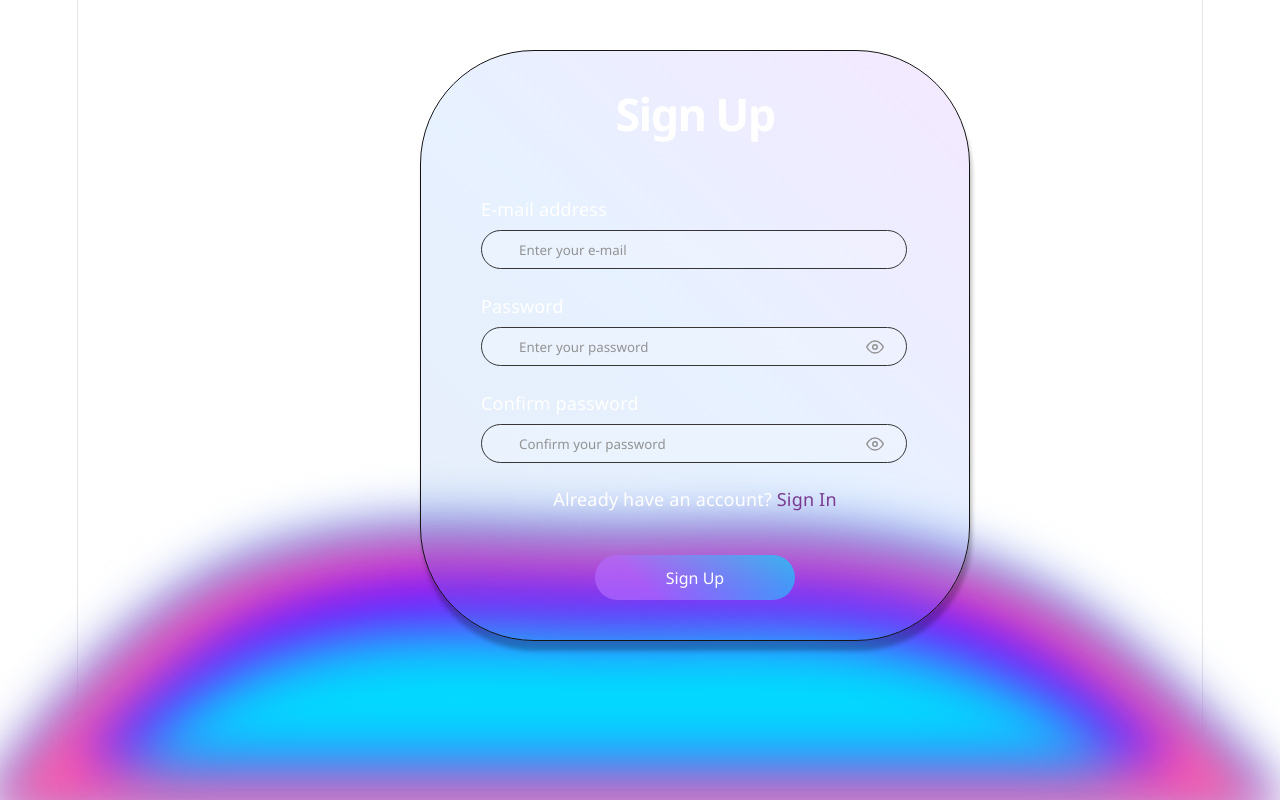
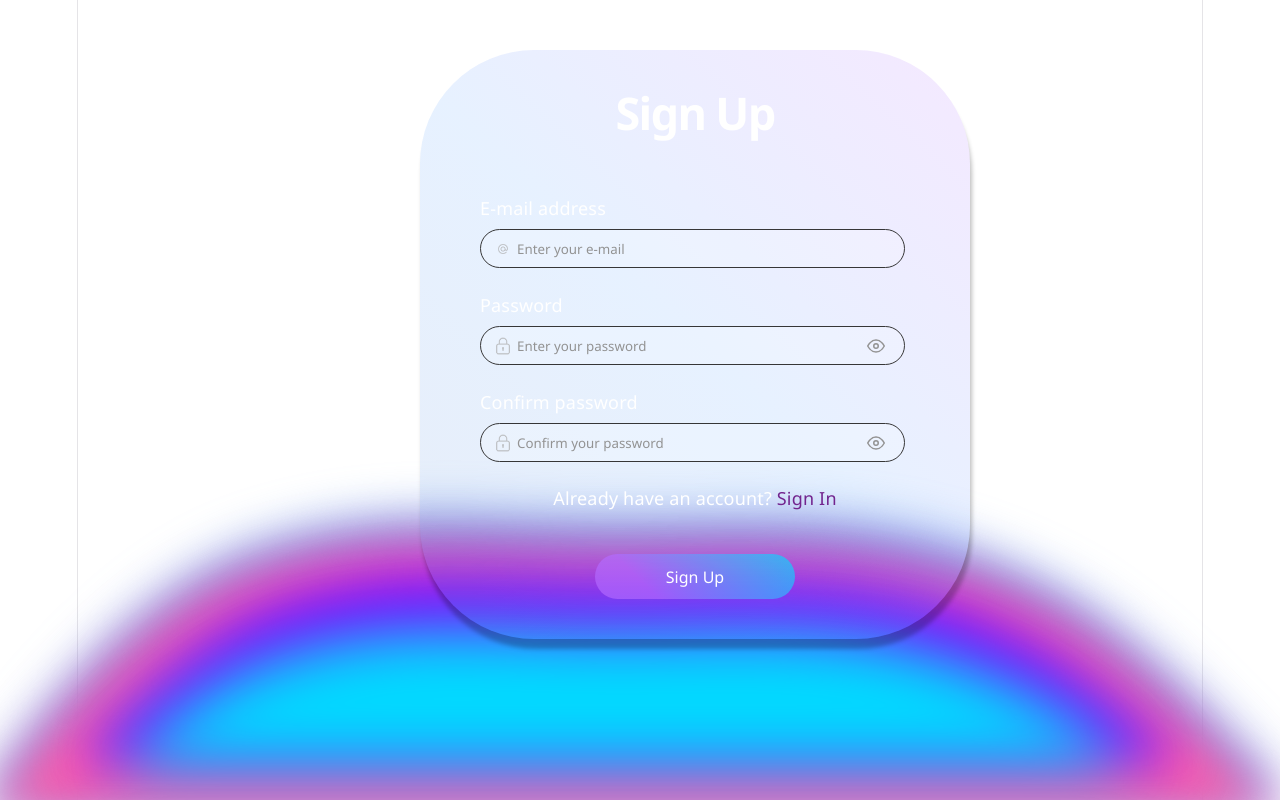
Before and after one commit to Amel2004M/AI-project, a React (Vite) app in the folder frontend/: page / in a window 1280 px wide. Built offline with nearby package versions, Linux system fonts and the light colour scheme.

Commit message:
fixed some css issues and added icons in the SignUp page

```diff
--- a/frontend/src/components/Template.css
+++ b/frontend/src/components/Template.css
@@ -2,7 +2,7 @@
   width: 550px;
   min-height: 520px;
   border-radius: 114px;
-  border: 1px solid #141415;
+  border: 1px solid linear-gradient(223deg, rgba(71, 31, 114, 0.564) 2.02%, rgba(46, 80, 124, 0.541) 50%, rgba(46, 74, 120, 0.596) 97.98%);
   background: linear-gradient(223deg, rgba(179, 107, 255, 0.15) 2.02%, rgba(91, 162, 255, 0.15) 50%, rgba(90, 139, 217, 0.15) 97.98%);
   box-shadow: 2px 10px 4px 0 rgba(0, 0, 0, 0.25);
   z-index: 1;
--- a/frontend/src/pages/SignIn.css
+++ b/frontend/src/pages/SignIn.css
@@ -42,7 +42,7 @@
 }
 
 .sign-in .SignUp{
-    color: #783B90;
+    color: #72248e;
     font-family: 'Segoe UI', Tahoma, Geneva, Verdana, sans-serif;
     font-style: normal;
     font-weight: 500;
--- a/frontend/src/pages/SignUp.css
+++ b/frontend/src/pages/SignUp.css
@@ -8,11 +8,12 @@
 .sign-up input{
     color: white;
     font-family: 'Segoe UI', Tahoma, Geneva, Verdana, sans-serif;
-    width: 420px;
+    width: 385px;
     height: 35px;
     border-radius: 30px;
     border: 1px solid #363637;
     background: rgba(255, 255, 255, 0.15);
+    padding-left: 36px;
     display: flex;
     justify-content: center;
     align-items: center;
@@ -23,7 +24,6 @@
     color: #939393;
     font-weight: 400;
     line-height: normal;
-    padding-left: 35px;
 }
 
 .sign-up .input_grp {
@@ -31,6 +31,20 @@
   flex-direction: column;
   gap: 8px;
   width: 100%;
+}
+
+.input-wrapper{
+    position: relative;
+}
+
+.left-icon {
+  position: absolute;
+  left: 72px;
+  top: 28%;
+  transform: translateX(-58px);
+  width: 18px;
+  height: 18px;
+  opacity: 0.7;
 }
 
 .sign-up p{
@@ -42,7 +56,7 @@
 }
 
 .sign-up .SignIn{
-    color: #783B90;
+    color: #72248e;
     font-family: 'Segoe UI', Tahoma, Geneva, Verdana, sans-serif;
     font-style: normal;
     font-weight: 500;
@@ -52,7 +66,7 @@
 
 .sign-up .eye-btn {
     position: absolute;
-    right: 85px;
+    right: 25px;
     transform: translateY(-28px);
     background: none;
     border: none;
--- a/frontend/src/pages/SignUp.jsx
+++ b/frontend/src/pages/SignUp.jsx
@@ -2,6 +2,8 @@ import React, { useState } from 'react';
 import { Link } from 'react-router-dom';
 import "./SignUp.css";
 import Template from "../components/Template.jsx";
+import emailIcon from "../assets/email.png";
+import passwordIcon from "../assets/password.png";
 
 const SignUp = () => {
   const [email, setEmail] = useState('');
@@ -30,6 +32,7 @@ const SignUp = () => {
         <div className='input_grp'>
           <label htmlFor="E-mail">E-mail address</label>
           <div className="input-wrapper">
+            <img src={emailIcon} alt="e-mail icon" className='left-icon' />
             <input
               type="email"
               id="E-mail"
@@ -45,6 +48,7 @@ const SignUp = () => {
         <div className='input_grp'>
           <label htmlFor="Password">Password</label>
           <div className="input-wrapper">
+            <img src={passwordIcon} alt="password icon" className='left-icon' />
             <input
               type={showPassword ? 'text' : 'password'}
               id="Password"
@@ -68,6 +72,7 @@ const SignUp = () => {
         <div className='input_grp'>
           <label htmlFor="ConfirmPassword">Confirm password</label>
           <div className="input-wrapper">
+            <img src={passwordIcon} alt="password icon" className='left-icon'/>
             <input
               type={showConfirmPassword ? 'text' : 'password'}
               id="ConfirmPassword"
```
Also changed, not shown: frontend/src/assets/email.png (renamed from frontend/src/assets/sign.png), frontend/src/assets/password.png (renamed from frontend/src/assets/locked-computer.png).
